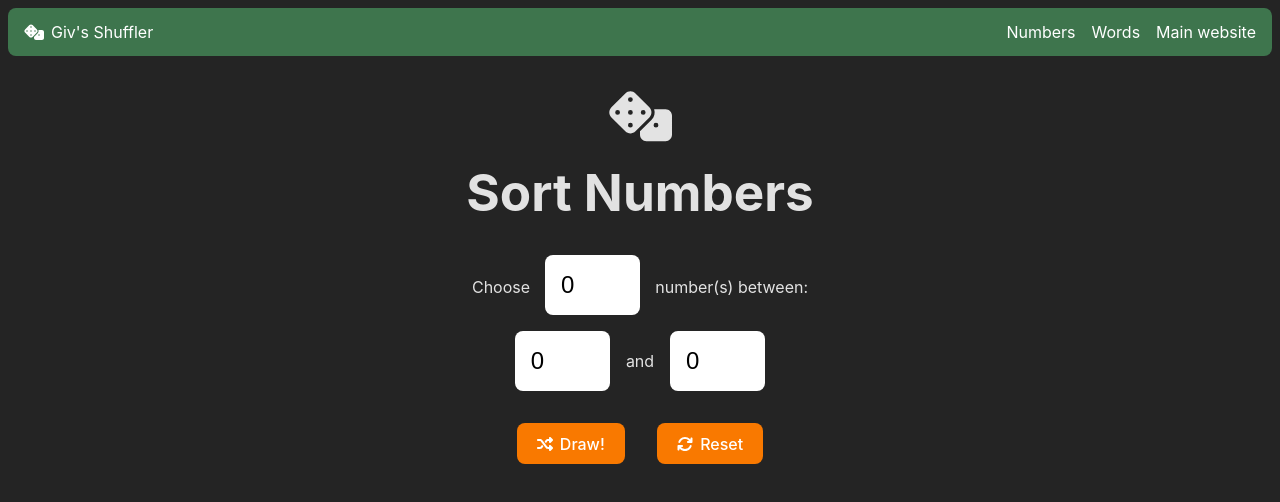
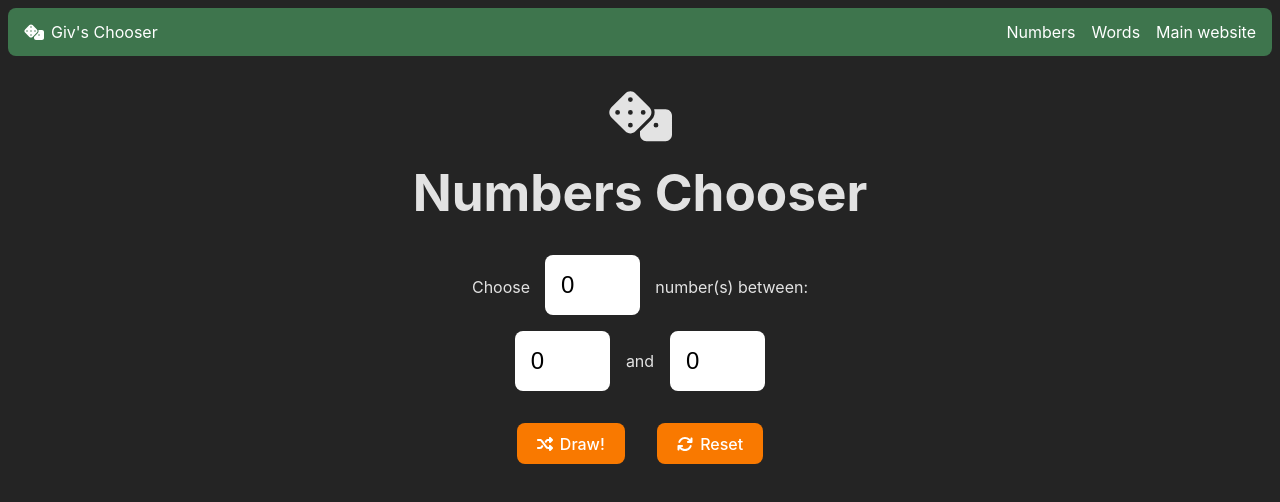
Before and after one commit to GiovaniFZ/Giv-Chooser, a React (Vite) app: page / in a window 1280 px wide. Shown: the top 502 px of the page. Built offline with nearby package versions, Linux system fonts and the light colour scheme; no server answers.

Commit message:
feat: new name: Giv's Chooser

```diff
--- a/index.html
+++ b/index.html
@@ -3,7 +3,7 @@
   <head>
     <meta charset="UTF-8" />
     <meta name="viewport" content="width=device-width, initial-scale=1.0" />
-    <title>Giv's Shuffler</title>
+    <title>Giv's Chooser</title>
   </head>
   <body>
     <div id="root"></div>
--- a/src/components/Header/header.tsx
+++ b/src/components/Header/header.tsx
@@ -14,7 +14,7 @@ export function HeaderComponent() {
           icon={faDice}
           style={{ paddingRight: "7px" }}
         />
-        Giv's Shuffler
+        Giv's Chooser
       </a>
       <HeaderLinks>
         <Link to="/">Numbers</Link>
--- a/src/components/ShowNumber/index.tsx
+++ b/src/components/ShowNumber/index.tsx
@@ -54,7 +54,7 @@ export function ShowNumber({ max, min, count }: ParamsNumber) {
             navigate("/");
           }}
         >
-          Sort again!
+          Choose again!
         </Button>
       </>
     )
@@ -72,7 +72,7 @@ export function ShowNumber({ max, min, count }: ParamsNumber) {
           navigate("/");
         }}
       >
-        Sort again!
+        Choose again!
       </Button>
     </>
   )
--- a/src/components/ShowWords/index.tsx
+++ b/src/components/ShowWords/index.tsx
@@ -60,7 +60,7 @@ export function ShowWords({ count, words }: ParamsWords) {
           navigate("/word");
         }}
       >
-        Sort again!
+        Choose again!
       </Button>
     </div>
   )
--- a/src/pages/GenerateNumber/index.tsx
+++ b/src/pages/GenerateNumber/index.tsx
@@ -42,7 +42,7 @@ export function GenerateNumber() {
             style={{ paddingBottom: "20px" }}
           />
           <br />
-          Sort Numbers
+          Numbers Chooser
         </h1>
       </header>
       <form onSubmit={handleSubmit(handleSubmitValues)}>
--- a/src/pages/GenerateWord/index.tsx
+++ b/src/pages/GenerateWord/index.tsx
@@ -39,12 +39,14 @@ export function GenerateWord() {
                     style={{ paddingBottom: "20px" }}
                 />
                 <br />
-                Sort Words</h1>
-            <h2>How many words do you want to shuffle?</h2>
-            <Input type="number" {...register('count', {
-                valueAsNumber: true
-            })}>
-            </Input>
+                Words Chooser</h1>
+            <h2>Choose 1 word among these
+                <Input style={{ margin: "10px" }} type="number" {...register('count', {
+                    valueAsNumber: true
+                })}>
+                </Input>
+                word(s):
+            </h2>
             {errors.count && <ShowError error={errors.count.message} />}
             <WordsFieldsContainer>
                 {Array.from({ length: count }).map((_, index) => (
```
Also changed, not shown: 1 other file (tests, documents, lock files or other folders).
